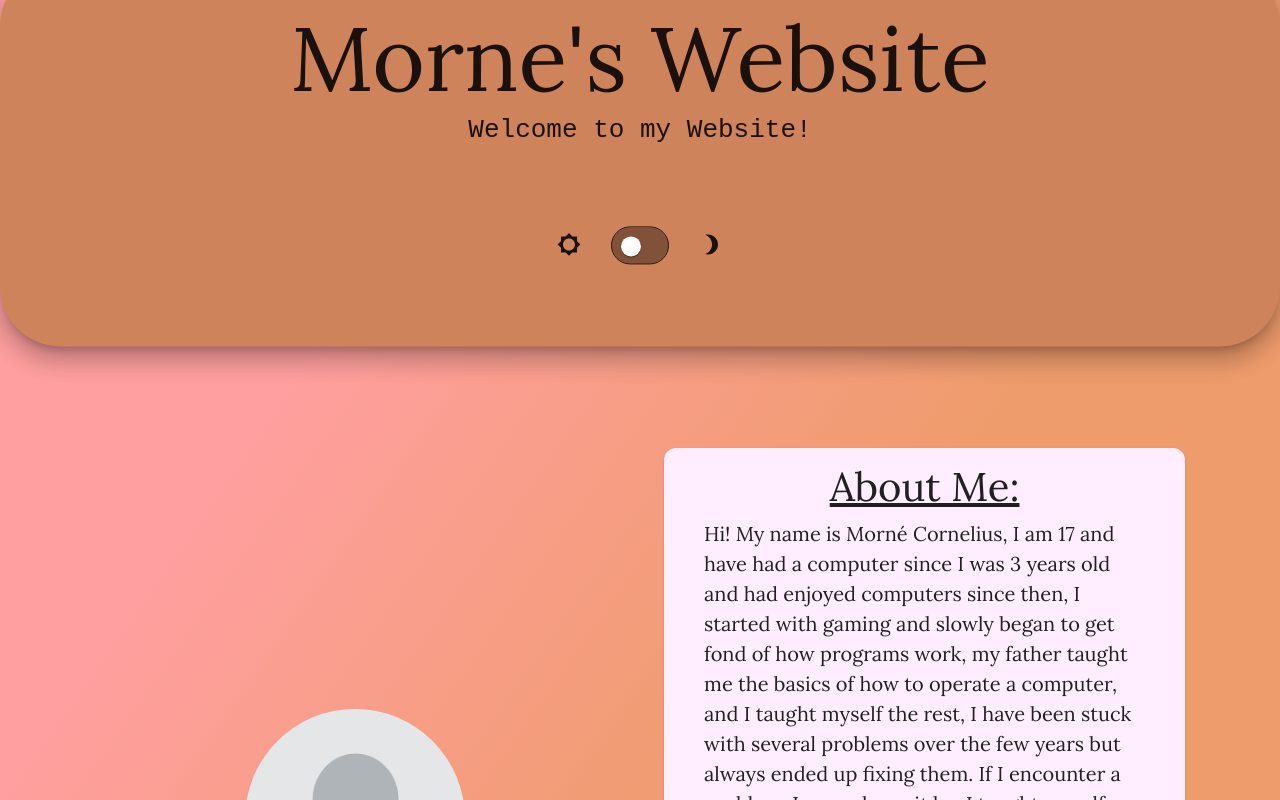
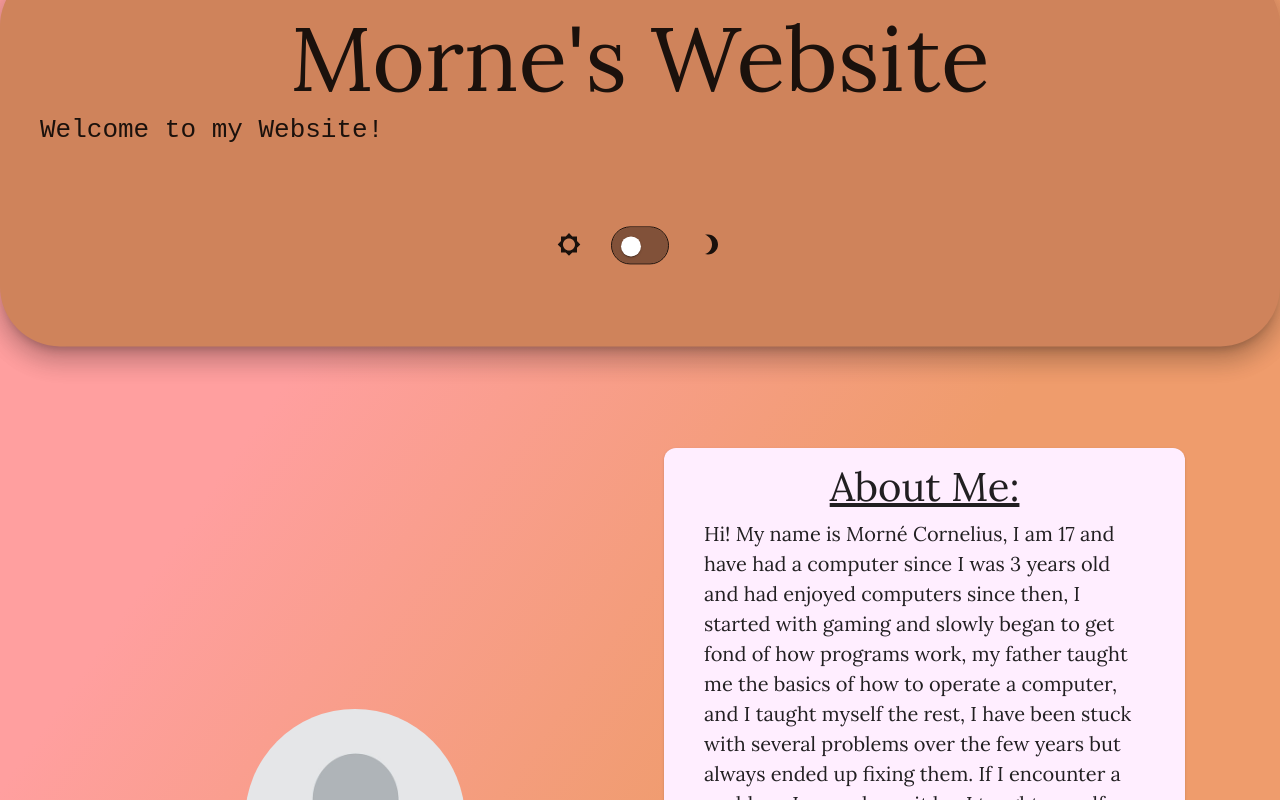
Before and after one commit to Pops0/nextjs-portfolio, a Next.js app: page / in a window 1280 px wide. Shown: the top 800 px of the page. Built offline with nearby package versions, Linux system fonts and the light colour scheme; no server answers.

Commit message:
Ticking and Sign-in on Build fixed (1.22)

```diff
--- a/pages/index.js
+++ b/pages/index.js
@@ -1,7 +1,7 @@
 /* eslint-disable react/no-unescaped-entities */
 import React, { useState, useEffect } from "react";
 
-import { darkTheme, lightTheme } from "../customization/themes";
+import { darkTheme, lightTheme } from "./themes";
 
 import {
   Paper,
@@ -208,7 +208,7 @@ function Home() {
               <Typography
                 variant="h1"
                 align="center"
-                sx={{ fontSize: { lg: 90, md: 75, sm: 50, xs: 40 } }}
+                sx={{ fontSize: { lg: 90, md: 75, sm: 50, xs: 50 } }}
               >
                 Morne's Website
               </Typography>
--- a/pages/styles.css
+++ b/pages/styles.css
@@ -159,7 +159,7 @@ button:hover {
 }
 
 div.websiteWelcome {
-  display: flex;
+  display: inline;
   justify-content: center;
   font-size: xx-large;
   font-family: monospace;
```
Also changed, not shown: pages/themes.js (renamed from customization/themes.js), stephan.txt.
